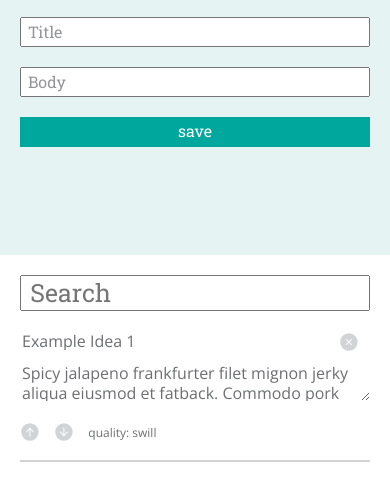
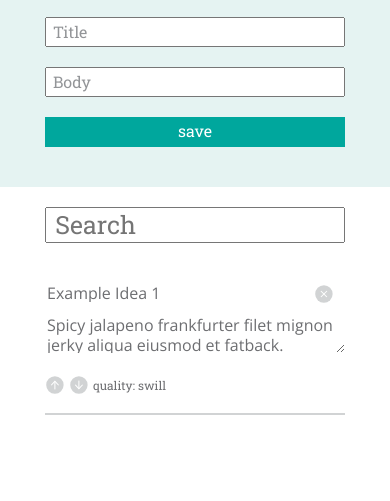
Before and after one commit to lolakoala/idea-box, a plain HTML site: page index.html in a window 390 px wide. Shown: the part 83-584 px from the top of the page. Drawn offline with nearby package versions, Linux system fonts and the light colour scheme.

Commit message:
responsive and layout complete

```diff
--- a/styles.css
+++ b/styles.css
@@ -1,17 +1,22 @@
 
 * {
   box-sizing: border-box;
+  font-family: 'Roboto Slab';
 }
 
 body {
-font-family: 'Roboto Slab', sans-serif;
+  margin: 0;
+  display: flex;
+  flex-direction: column;
+align-items: center;
 }
 
 h1 {
   font-size: 40px;
   color: #00A79D;
   font-weight: 700;
-  margin-top: 30px;
+  margin-top: 15px;
+  margin-bottom: 0;
 }
 
 span {
@@ -26,12 +31,11 @@ span {
   display: flex;
   flex-direction: column;
   align-items: center;
-  height: 40vh;
+  height: 32vh;
   background-color: #E5F3F2;
-
-  margin: 0;
-
   width: 100%;
+  position: fixed;
+  z-index: 1;
 }
 
 
@@ -69,6 +73,8 @@ span {
   background-color: #FFFFFF;
   overflow-y: scroll;
   box-sizing: border-box;
+  position: absolute;
+  top: 32vh;
 }
 
 .search-input {
@@ -153,5 +159,29 @@ span {
   font-size: 12px;
   color: #6D6E71;
   margin-bottom: 20px;
+}
+
+@media (max-width: 425px) {
+
+  .title-input,
+  .body-input,
+  .save-button,
+  .search-input,
+  .idea-card {
+    width: 300px;
+    margin-top: 20px;
+    }
+
+    .idea-title {
+      width: 260px;
+    }
+
+  .idea-body {
+    width: 300px;
+  }
+
+  .upvote-button,
+  .downvote-button {
+    margin-right: 0px;
 
 }
```
Also changed, not shown: index.html (+1 -0 lines).
